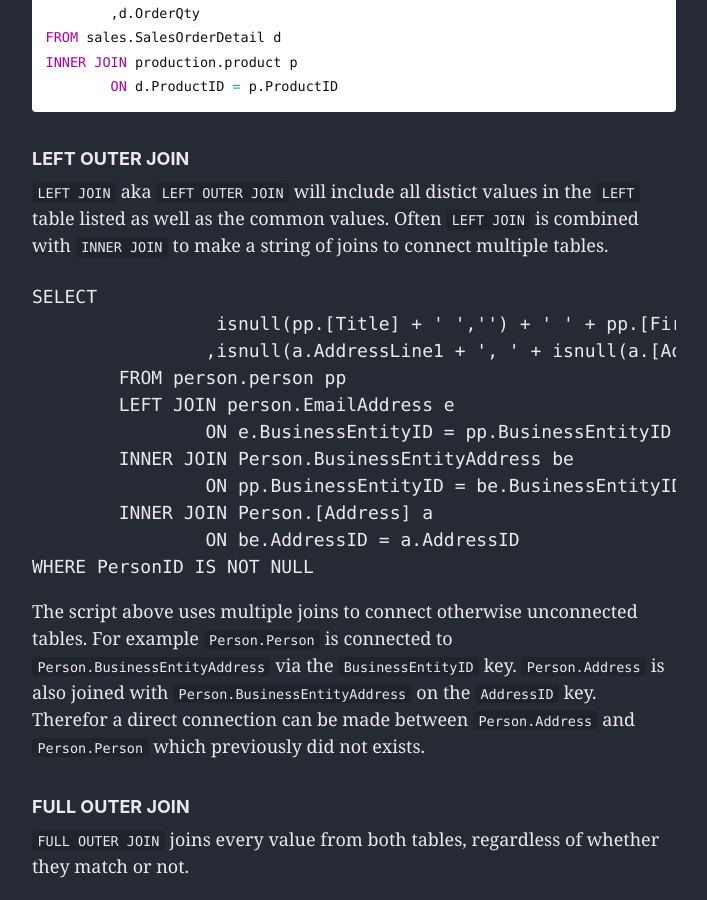
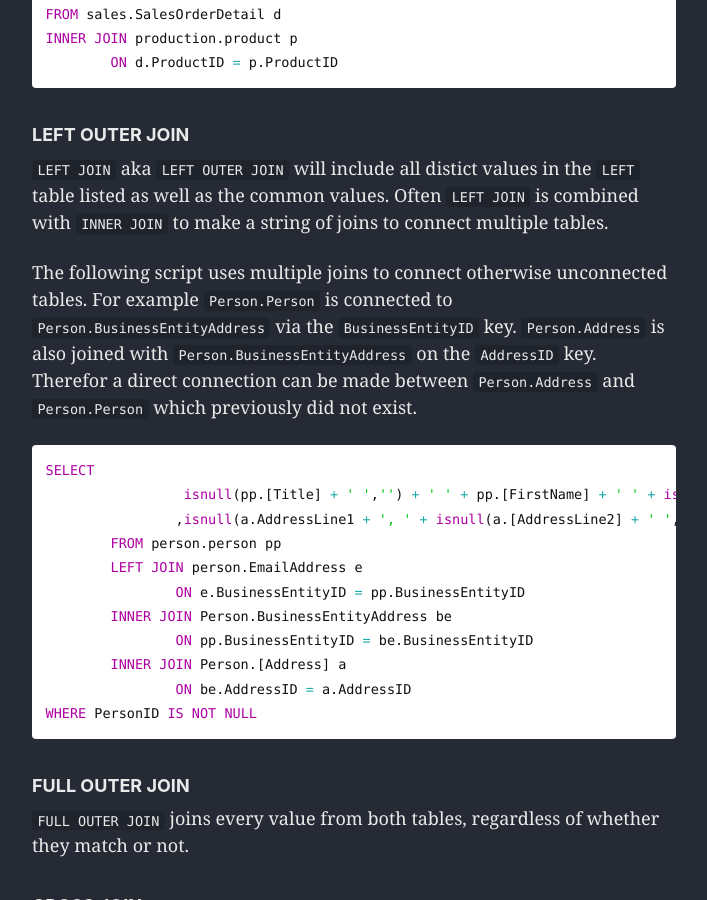
Before and after one commit to mdwcrft/mdwcrft.github.io, a Jekyll site: the page built from _posts/2019-02-07-SQL7.md, in a window 1280 px wide and 900 px high, scrolled down 1176 px. Shown: the whole window, without its empty margins (286-993 px from the left). Built offline with Jekyll 4.4.1, drawn with Linux system fonts in a browser that asks for light colours; cached includes are drawn as plain includes; nearby versions of some CDN libraries; emoji names are drawn with the system emoji font; some of the changed lines change nothing that is shown; some of the changed text lies outside the part shown.

Commit message:
Final cleanup

````diff
--- a/_posts/2019-02-07-SQL7.md
+++ b/_posts/2019-02-07-SQL7.md
@@ -22,12 +22,10 @@
 
 ---
 # JOIN
-When using 3NF databases we have many seperated tables, a `JOIN` combines two or more of these tables into one horizontally (add columns).
-
-The only conditions for a join is that there is some common key, which is given after the `ON` keyword.
+When using 3NF databases we have many seperated tables, a `JOIN` combines two or more of these tables horizontally (add columns). The only conditions for a join is that there is some common key, which is given after the `ON` keyword.
 
 ### INNER JOIN
-`INNER JOIN` aka `JOIN` only joins where values exist in both columns. The syntax involves a normal `FROM` detailing the first table with a surrogate, followed by the `JOIN` of the second table and the `ON` selecting the common column. The following query will output a table containing product names and colours from `Production.Product` along with an orderID and corresponding order quantity from `SalesOrderDetail` where the product ID is matched in both tables.
+`JOIN` aka `INNER JOIN` only joins where values exist in both columns. The syntax involves a normal `FROM` detailing the first table with a surrogate, followed by the `JOIN` of the second table and the `ON` selecting the common column. The following query will output a table containing product names and colours from `Production.Product` along with an orderID and corresponding order quantity from `SalesOrderDetail` where the product ID is matched in both tables.
 
 ```sql
 SELECT
@@ -41,7 +39,9 @@
 ```
 ### LEFT OUTER JOIN
 `LEFT JOIN` aka `LEFT OUTER JOIN` will include all distict values in the `LEFT` table listed as well as the common values. Often `LEFT JOIN` is combined with `INNER JOIN` to make a string of joins to connect multiple tables.
-```SQL
+
+The following script uses multiple joins to connect otherwise unconnected tables. For example `Person.Person` is connected to `Person.BusinessEntityAddress` via the `BusinessEntityID` key. `Person.Address` is also joined with `Person.BusinessEntityAddress` on the `AddressID` key. Therefor a direct connection can be made between `Person.Address` and `Person.Person` which previously did not exist.
+```sql
 SELECT
 		 isnull(pp.[Title] + ' ','') + ' ' + pp.[FirstName] + ' ' + isnull(pp.[MiddleName] + ' ','') + pp.[LastName] AS FullName
 		,isnull(a.AddressLine1 + ', ' + isnull(a.[AddressLine2] + ' ','') + a.City + ', ' + a.PostalCode, 'N/A') AS [FullAddress]
@@ -54,8 +54,6 @@
 		ON be.AddressID = a.AddressID
 WHERE PersonID IS NOT NULL
 ```
-The script above uses multiple joins to connect otherwise unconnected tables. For example `Person.Person` is connected to `Person.BusinessEntityAddress` via the `BusinessEntityID` key. `Person.Address` is also joined with `Person.BusinessEntityAddress` on the `AddressID` key. Therefor a direct connection can be made between `Person.Address` and `Person.Person` which previously did not exists.
-
 
 ### FULL OUTER JOIN
 `FULL OUTER JOIN` joins every value from both tables, regardless of whether they match or not.
@@ -81,3 +79,16 @@
 `UNION ALL` - Combines tables by row, keeping duplicates (doesn't require sorting)
 `INTERSECT` - Returns rows that are common between tables
 `EXCEPT` - Returns rows that *do* appear in the first table and *do not* appear in the second
+
+```sql
+SELECT
+	 [CustomerID]
+	,[Name]
+	,[Phone]
+FROM Person.Person
+UNION ALL
+SELECT
+	 462875
+	,'Joe Bloggs'
+	,'07777777777'
+```
````
